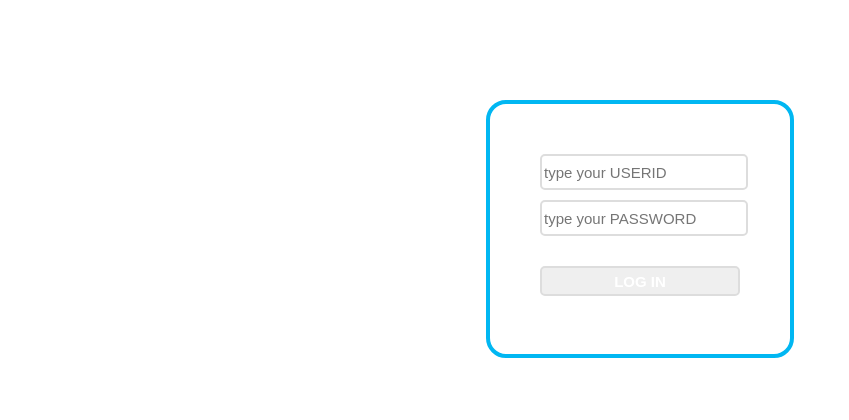
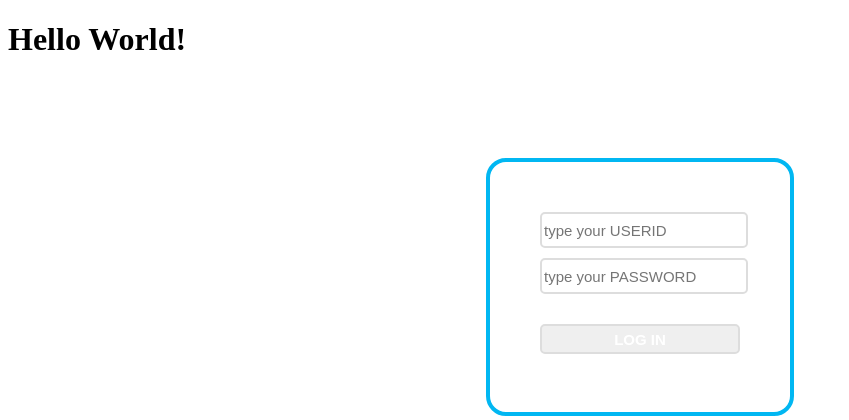
Before and after one commit to sb727/test5, a CodeIgniter app: page /CodeIgniter/index.php/loginctrl/index in a window 1280 px wide. Shown: the top 420 px of the page, without its empty margins (0-849 px from the left). Run offline with CodeIgniter, Linux system fonts and the light colour scheme.

Commit message:
Added "Hello World"

```diff
--- a/application/views/LoginView.php
+++ b/application/views/LoginView.php
@@ -40,6 +40,7 @@ defined('BASEPATH') OR exit('No direct script access allowed');
 	</style>
 </head>
 <body>
+<h1>Hello World!</h1>
 
 <div id="login">
 	<?php
```
